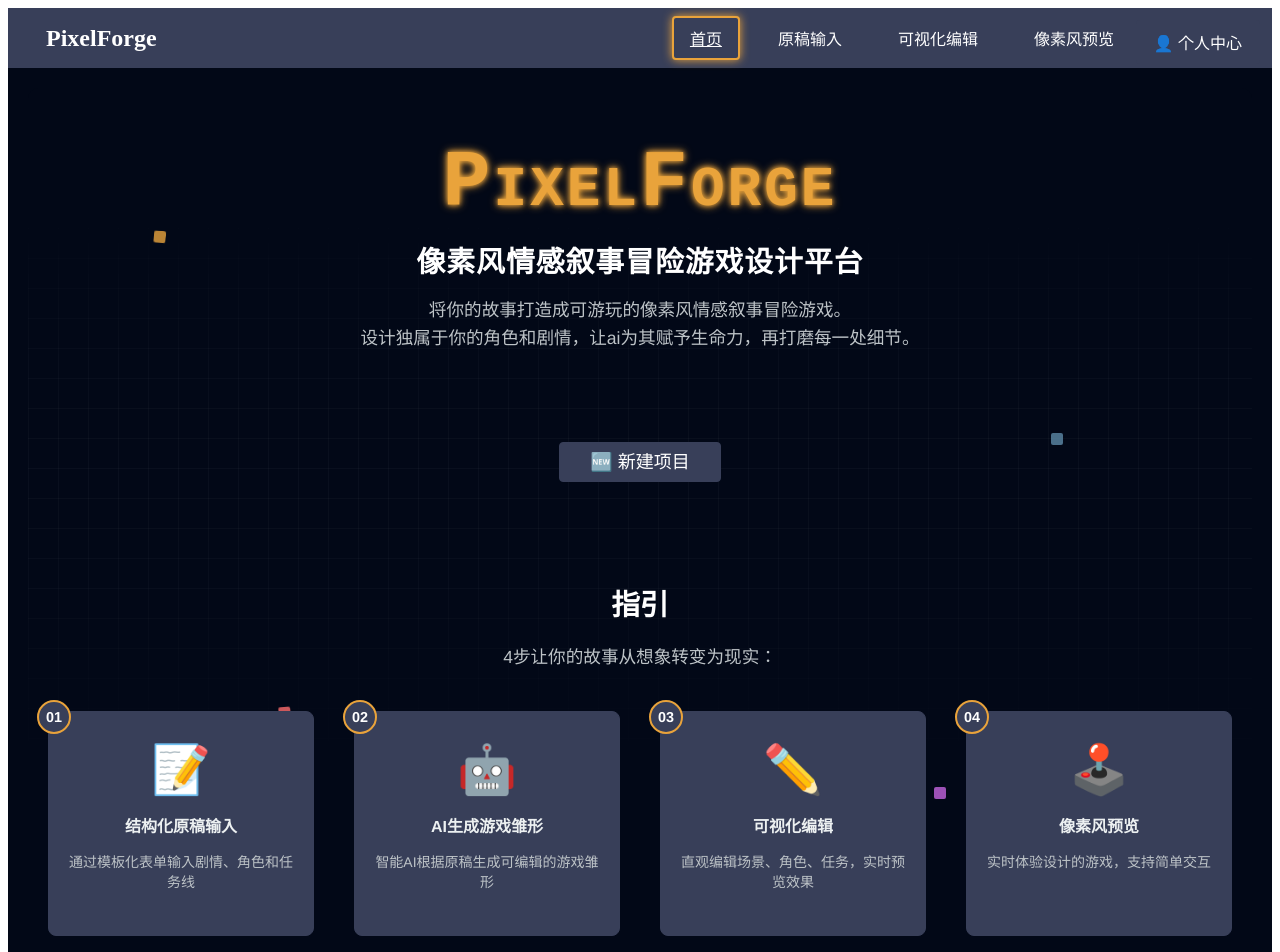
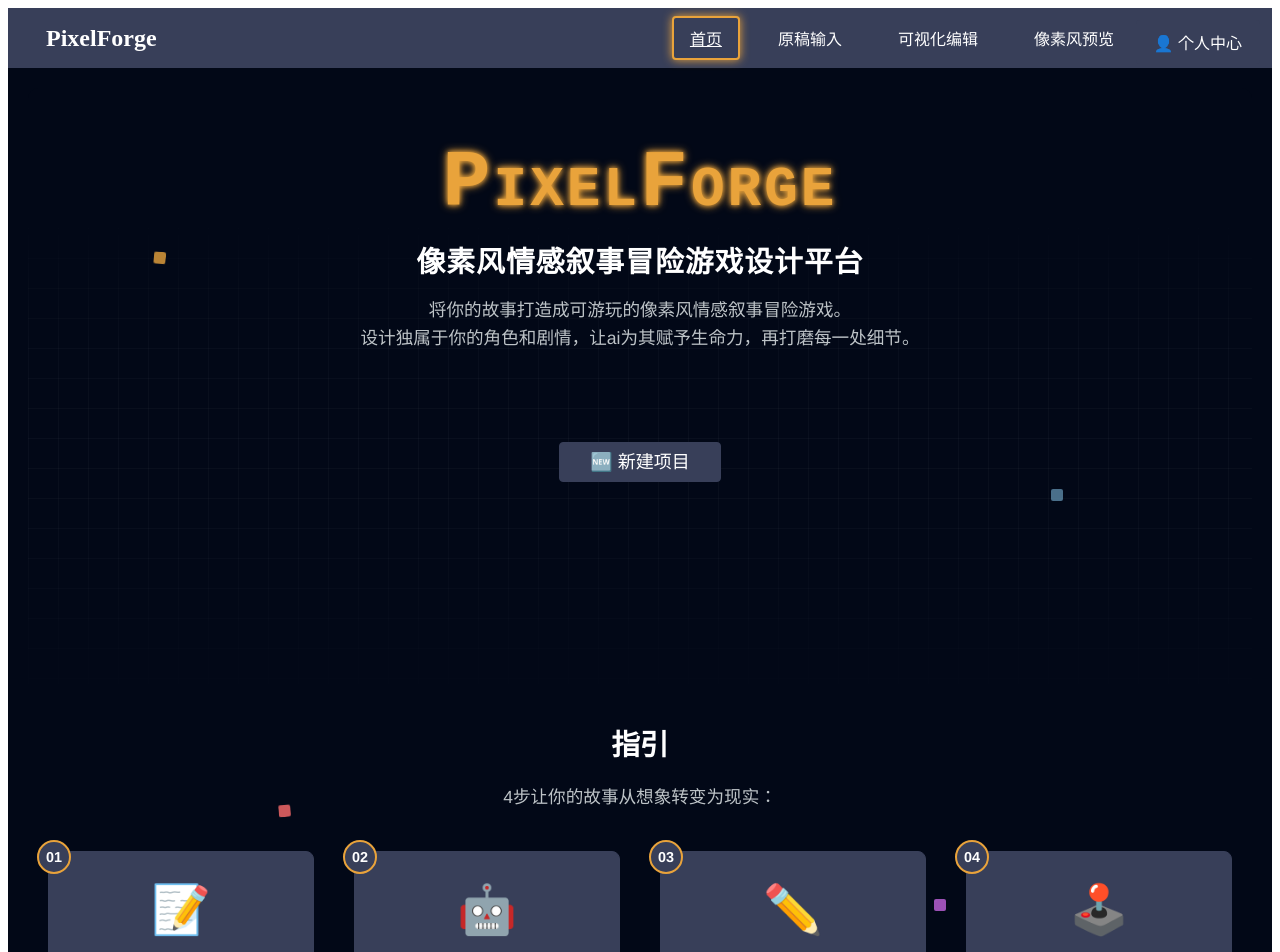
Before and after one commit to Princess-Pea/WeaveYourStory, a Vue app in the folder frontend/: page / in a window 1280 px wide. Shown: the top 952 px of the page. Built offline with nearby package versions, Linux system fonts and the light colour scheme.

Commit message:
feat: 增加'新建项目'按钮与'指引'字段间垂直距离 - 将间距调整为原来三倍左右

```diff
--- a/frontend/src/views/Home.vue
+++ b/frontend/src/views/Home.vue
@@ -91,7 +91,7 @@ const navigateTo = (path) => {
   top: 80px; /* 从导航栏下方开始 */
   left: 0;
   right: 0;
-  bottom: 200px; /* 在"指引"字段上方结束 */
+  bottom: 400px; /* 在"指引"字段上方结束，增加距离 */
   background-image:
     linear-gradient(to right, rgba(255, 255, 255, 0.05) 1px, transparent 1px),
     linear-gradient(to bottom, rgba(255, 255, 255, 0.05) 1px, transparent 1px);
@@ -288,7 +288,7 @@ const navigateTo = (path) => {
 }
 
 .features-section {
-  margin-top: 100px; /* 大幅增加间距，使页面分为上下两部分 */
+  margin-top: 240px; /* 大幅增加间距，约为之前距离的三倍 */
   position: relative; /* 相对定位 */
   z-index: 2; /* 确保内容在网格之上 */
 }
```
